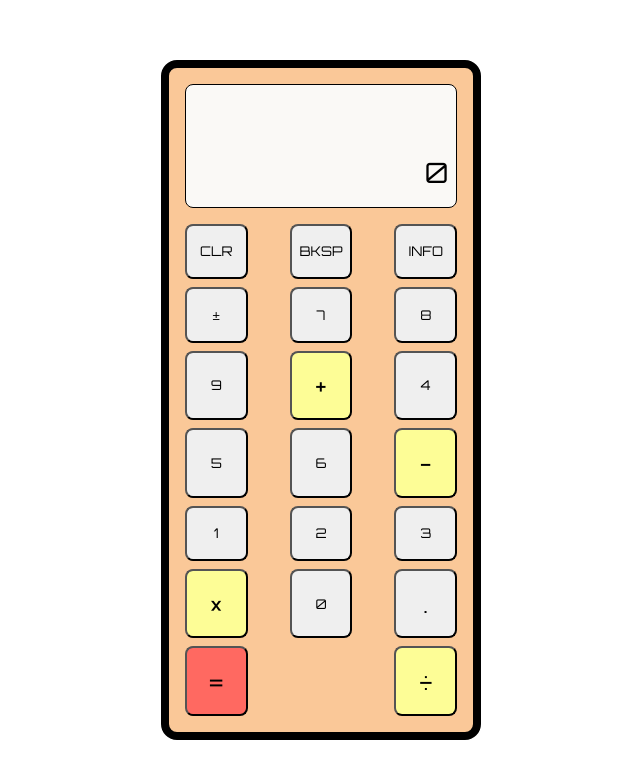
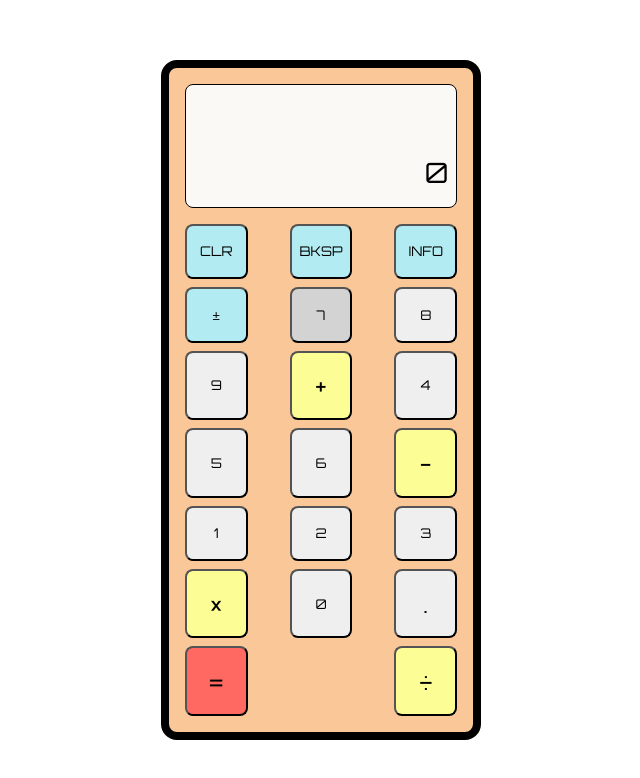
Before and after one commit to Errol-Anthony-Jano/final-project-calculator, a plain HTML site: page index.html in a window 1280 px wide. In both pictures the pointer is over the button 639 px from the left and 314 px from the top of the page. Shown: the whole page, without its empty margins (319-959 px from the left). Drawn offline with Linux system fonts and the light colour scheme.

Commit message:
Added hover effect for numpad; added separate color for function buttons

```diff
--- a/styles.css
+++ b/styles.css
@@ -83,3 +83,11 @@ body {
 #decimal-point {
     font-size: 1.5rem;
 }
+
+.functions {
+    background-color: #b3ebf2;
+}
+
+.number:hover {
+    background-color: lightgray;
+}
```
